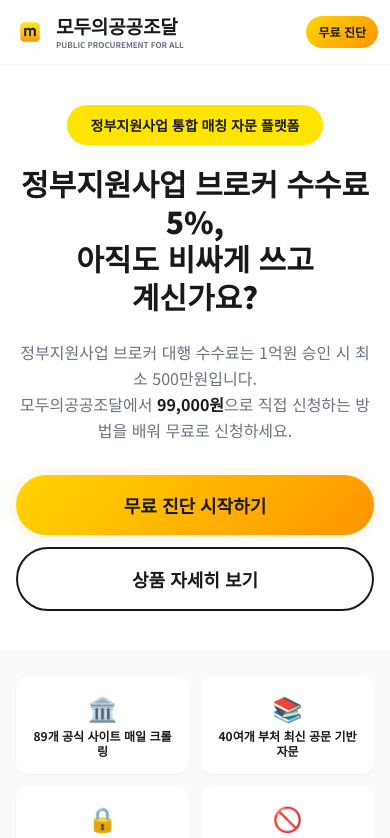
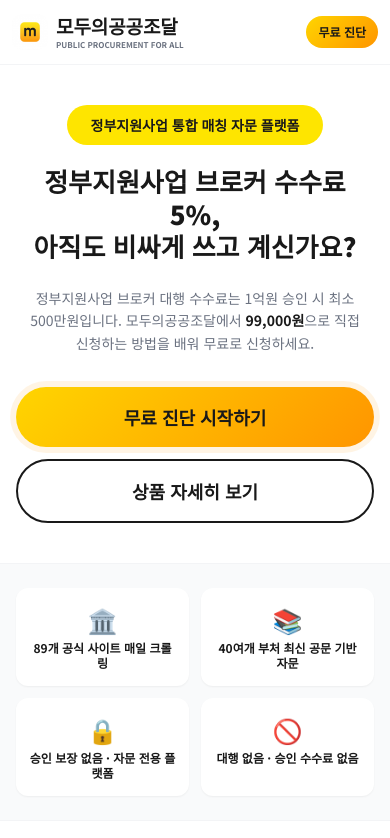
Before and after one commit to ppfa26/PPFA26, a Next.js app: page / in a window 390 px wide. Shown: the top 838 px of the page. Built offline with nearby package versions, Linux system fonts and the light colour scheme; a web font is replaced by a local one.

Commit message:
히어로 문구 모바일 반응형 글자크기 조정 + br PC전용 처리 (모바일 줄바꿈 개선)

```diff
--- a/src/app/page.tsx
+++ b/src/app/page.tsx
@@ -105,19 +105,20 @@
             <Editable
               id="hero-headline"
               as="h1"
-              className="break-keep text-3xl font-black leading-tight text-brand-dark sm:text-5xl"
+              className="break-keep text-[26px] font-black leading-tight text-brand-dark xs:text-3xl sm:text-5xl"
             >
-              정부지원사업 브로커 수수료 5%,<br />
+              정부지원사업 브로커 수수료 5%,
+              <br />
               아직도 비싸게 쓰고 계신가요?
             </Editable>
 
             <Editable
               id="hero-sub"
               as="p"
-              className="mx-auto mt-6 max-w-2xl text-base leading-relaxed text-brand-gray sm:text-lg"
+              className="mx-auto mt-6 max-w-2xl break-keep text-sm leading-relaxed text-brand-gray xs:text-base sm:text-lg"
             >
               정부지원사업 브로커 대행 수수료는 1억원 승인 시 최소 500만원입니다.
-              <br />
+              <br className="hidden sm:inline" />{" "}
               모두의공공조달에서{" "}
               <strong className="text-brand-dark">99,000원</strong>으로 직접
               신청하는 방법을 배워 무료로 신청하세요.
```
